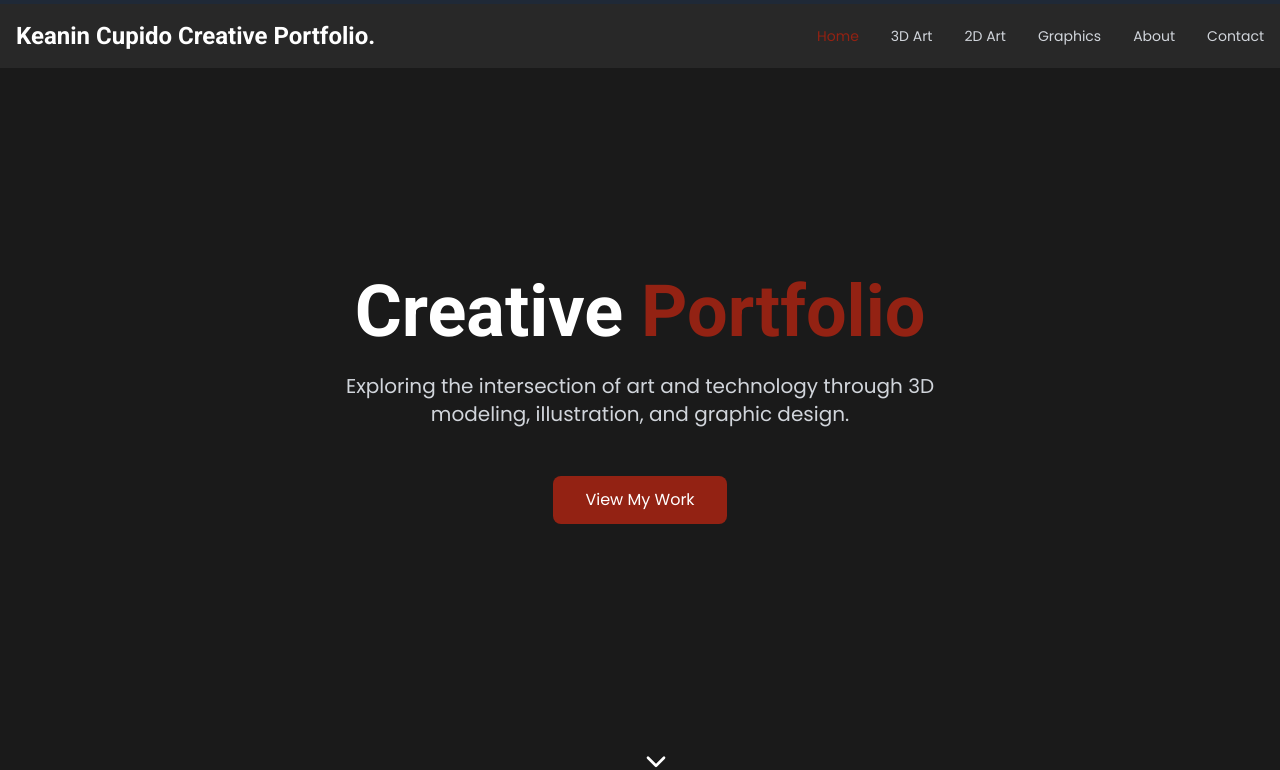
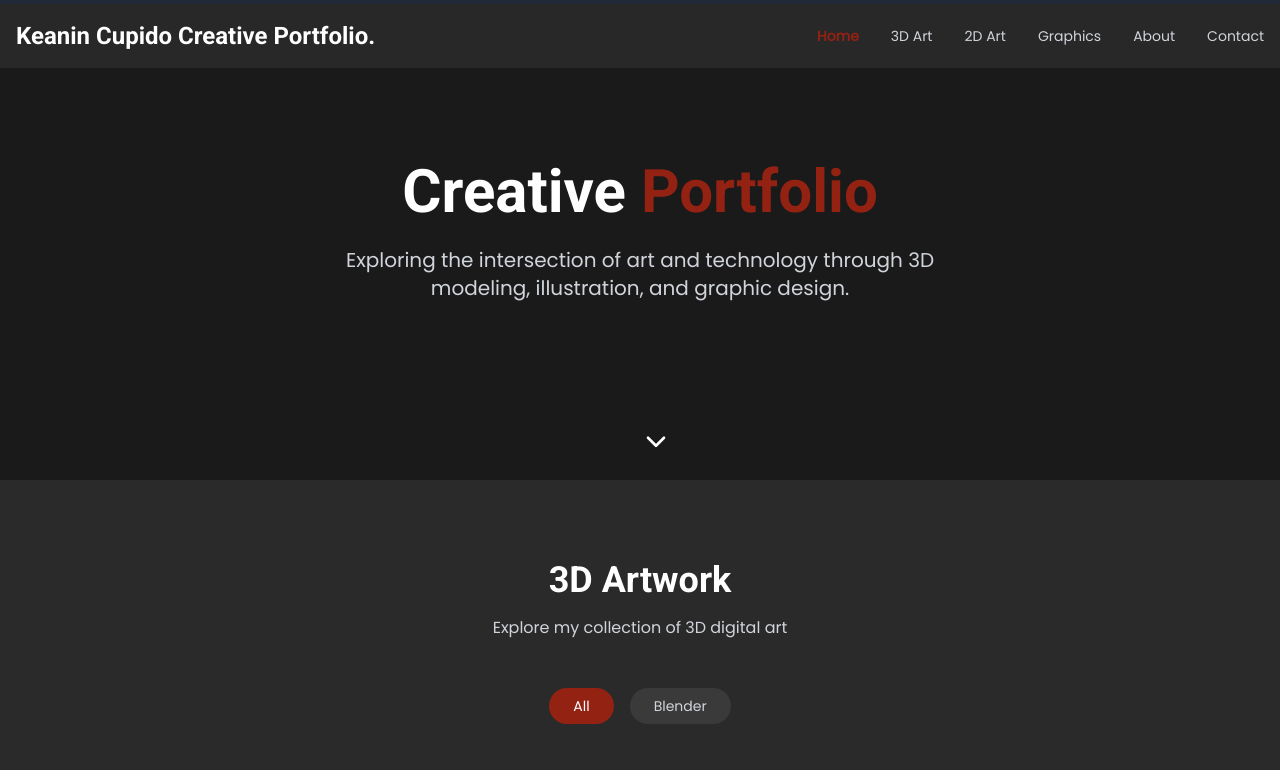
Before and after one commit to Keanin-Cupido/keanincupido-creative-portfolio, a React (Vite) app: page / in a window 1280 px wide. Shown: the top 770 px of the page. Built offline with nearby package versions, Linux system fonts and the light colour scheme; grey boxes are pictures that could not be loaded.

Commit message:
style changes

```diff
--- a/src/components/Header.tsx
+++ b/src/components/Header.tsx
@@ -77,7 +77,7 @@ const Header = () => {
                 onClick={() => scrollToSection(id)}
                 className={`font-poppins text-sm ${
                   activeSection === id
-                    ? 'text-primary font-medium'
+                    ? 'text-primary font-bold'
                     : 'text-gray-300 hover:text-white'
                 } transition-colors duration-300`}
               >
--- a/src/components/Hero.tsx
+++ b/src/components/Hero.tsx
@@ -1,10 +1,9 @@
-import React from 'react';
 import { motion } from 'framer-motion';
 import { ChevronDown } from 'lucide-react';
 
 const Hero = () => {
   return (
-    <section id="home" className="min-h-screen bg-dark-100 flex items-center justify-center relative">
+    <section id="home" className="bg-dark-100 flex items-center justify-center relative py-4 md:h-[60vh] h-[75vh]">
       <div className="container mx-auto px-4 py-20">
         <motion.div
           initial={{ opacity: 0, y: 20 }}
@@ -12,22 +11,14 @@ const Hero = () => {
           transition={{ duration: 0.6 }}
           className="text-center"
         >
-          <h1 className="font-roboto font-bold text-4xl md:text-6xl lg:text-7xl text-white mb-6">
+          <h1 className="font-roboto font-bold text-4xl md:text-5xl lg:text-6xl text-white mb-6">
             Creative
             <span className="text-primary"> Portfolio</span>
           </h1>
-          <p className="font-poppins text-lg md:text-xl text-gray-300 max-w-2xl mx-auto mb-12">
+          <p className="font-poppins text-lg md:text-xl text-gray-300 max-w-2xl mx-auto mb-4">
             Exploring the intersection of art and technology through 3D modeling,
             illustration, and graphic design.
           </p>
-          <motion.button
-            whileHover={{ scale: 1.05 }}
-            whileTap={{ scale: 0.95 }}
-            className="bg-primary text-white font-poppins font-medium px-8 py-3 rounded-lg
-                     hover:bg-accent1 transition-colors duration-300"
-          >
-            View My Work
-          </motion.button>
         </motion.div>
       </div>
 
```
